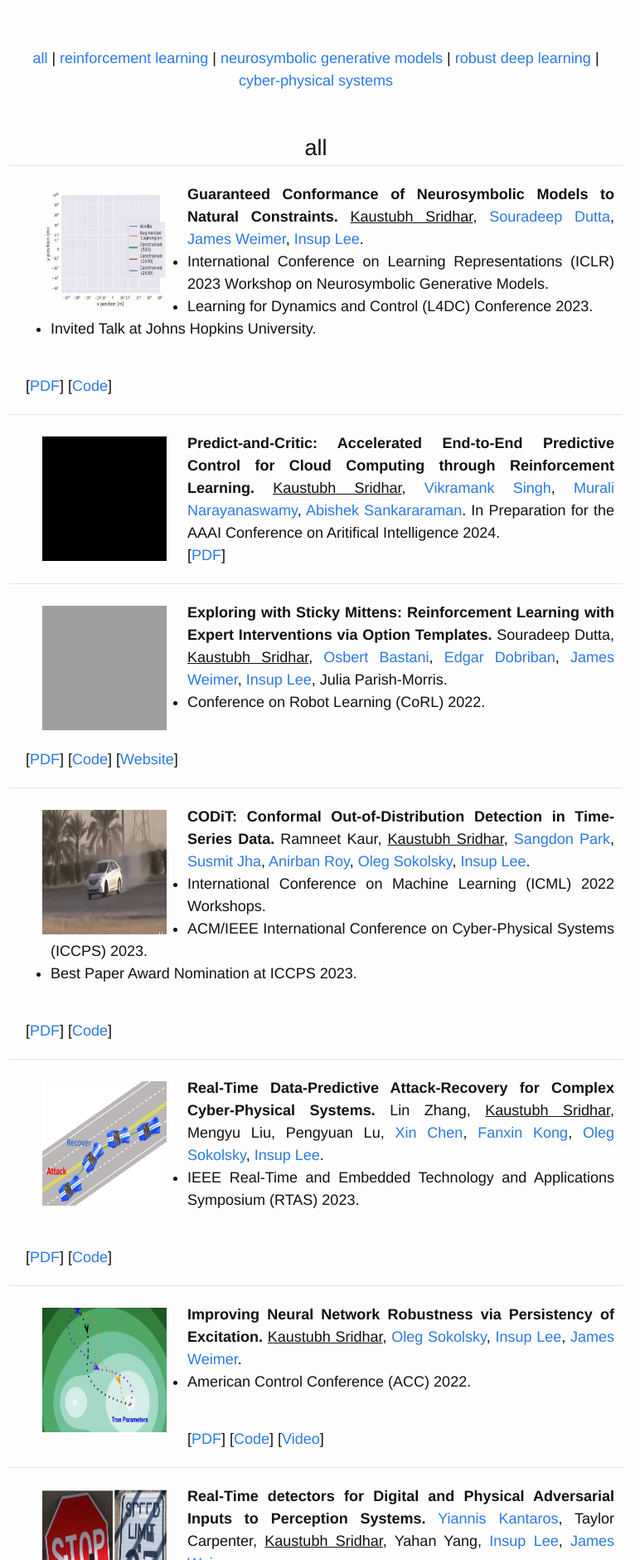
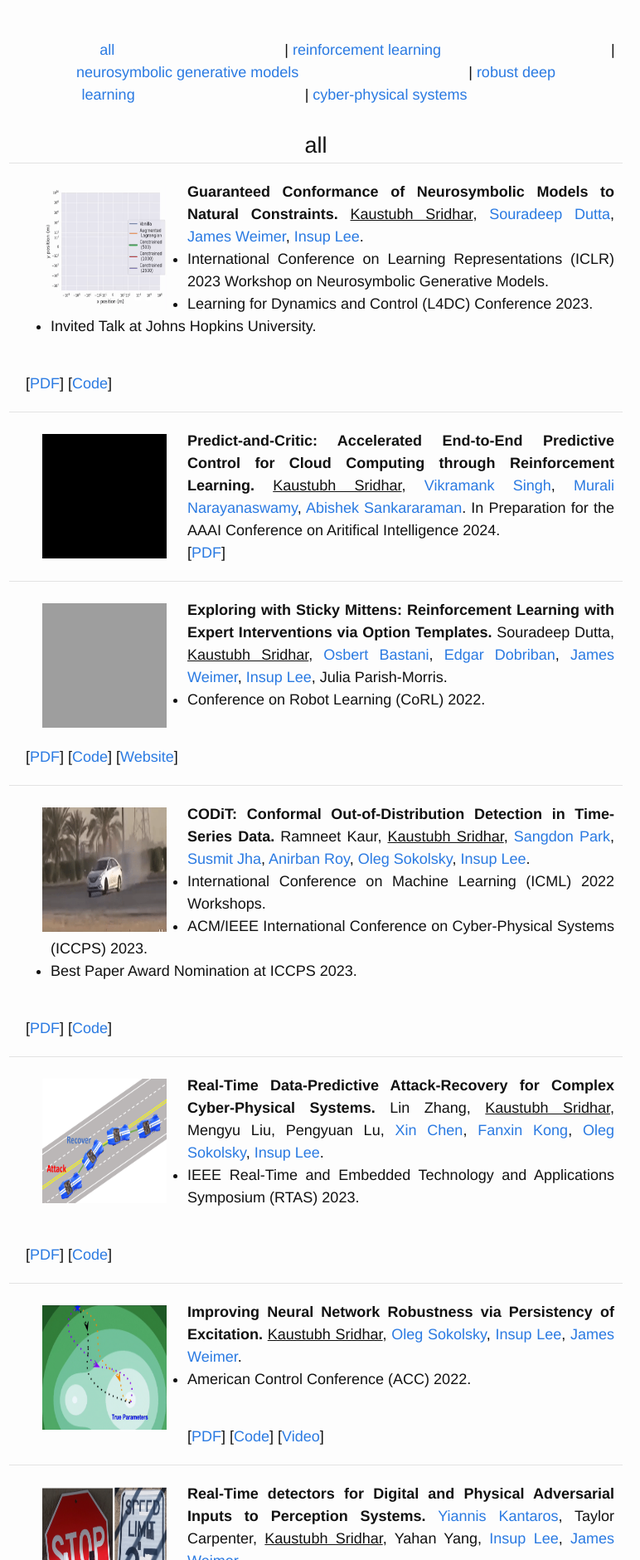
Before and after one commit to kaustubhsridhar/kaustubhsridhar.github.io, a Jekyll site: the page built from index.md, in a window 1280 px wide. Shown: the part 1338-3218 px from the top of the page at 83% size, without its empty margins (259-1031 px from the left). Built offline with Jekyll 4.4.1, drawn with Linux system fonts in a browser that asks for light colours; nearby versions of some CDN libraries; grey boxes are pictures that could not be loaded.

Commit message:
Update main.scss

```diff
--- a/css/main.scss
+++ b/css/main.scss
@@ -100,12 +100,13 @@ $pp-margin: 20px; // 4vh; //
 .postsbytags {
   ul {
       list-style-type: none;
-      margin: 10px;
-      padding: 10px;
+      margin: 0px;
+      padding: 0px;
   }
 
   li {
       display: inline;
+      margin: 100px;
   }
 
 }
```
